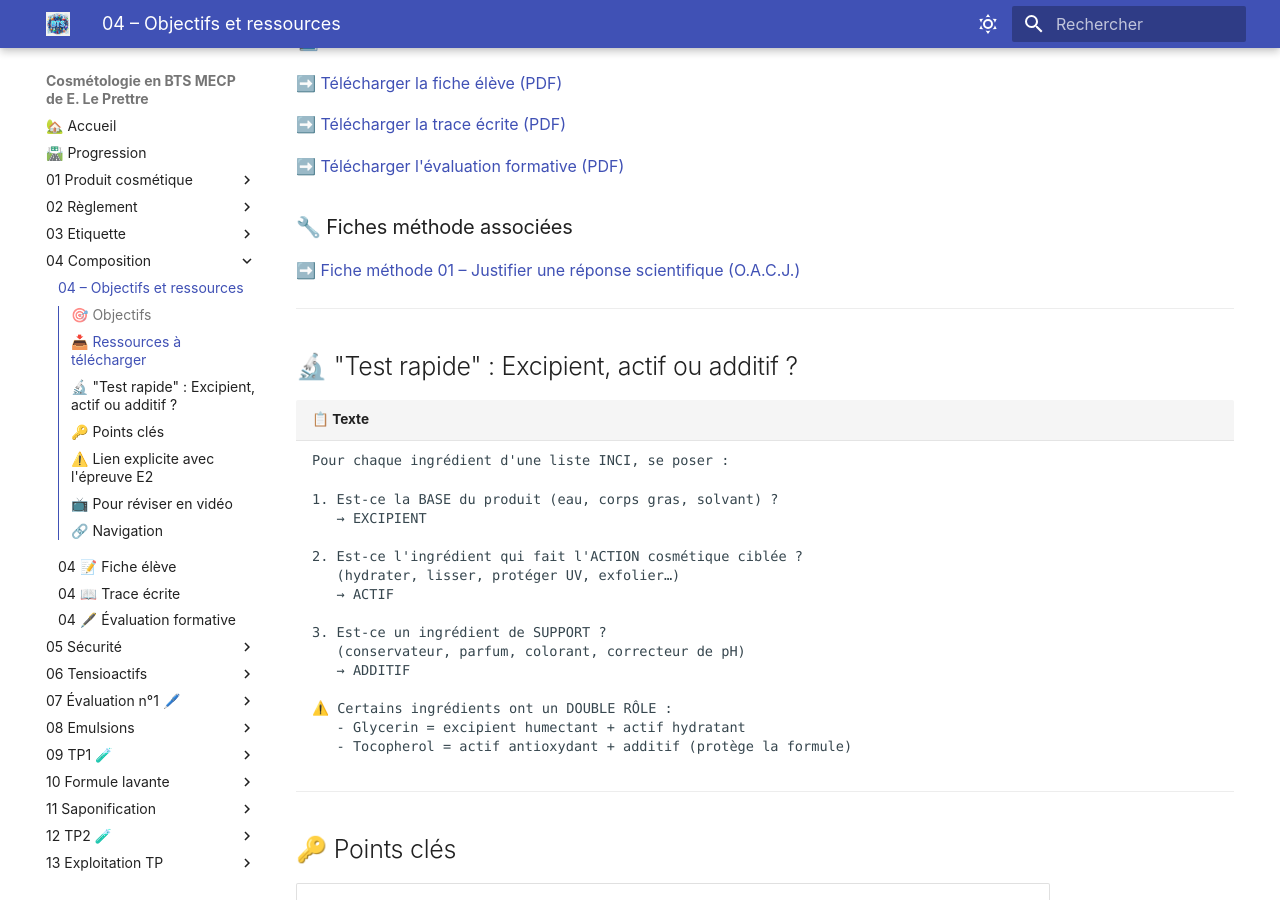
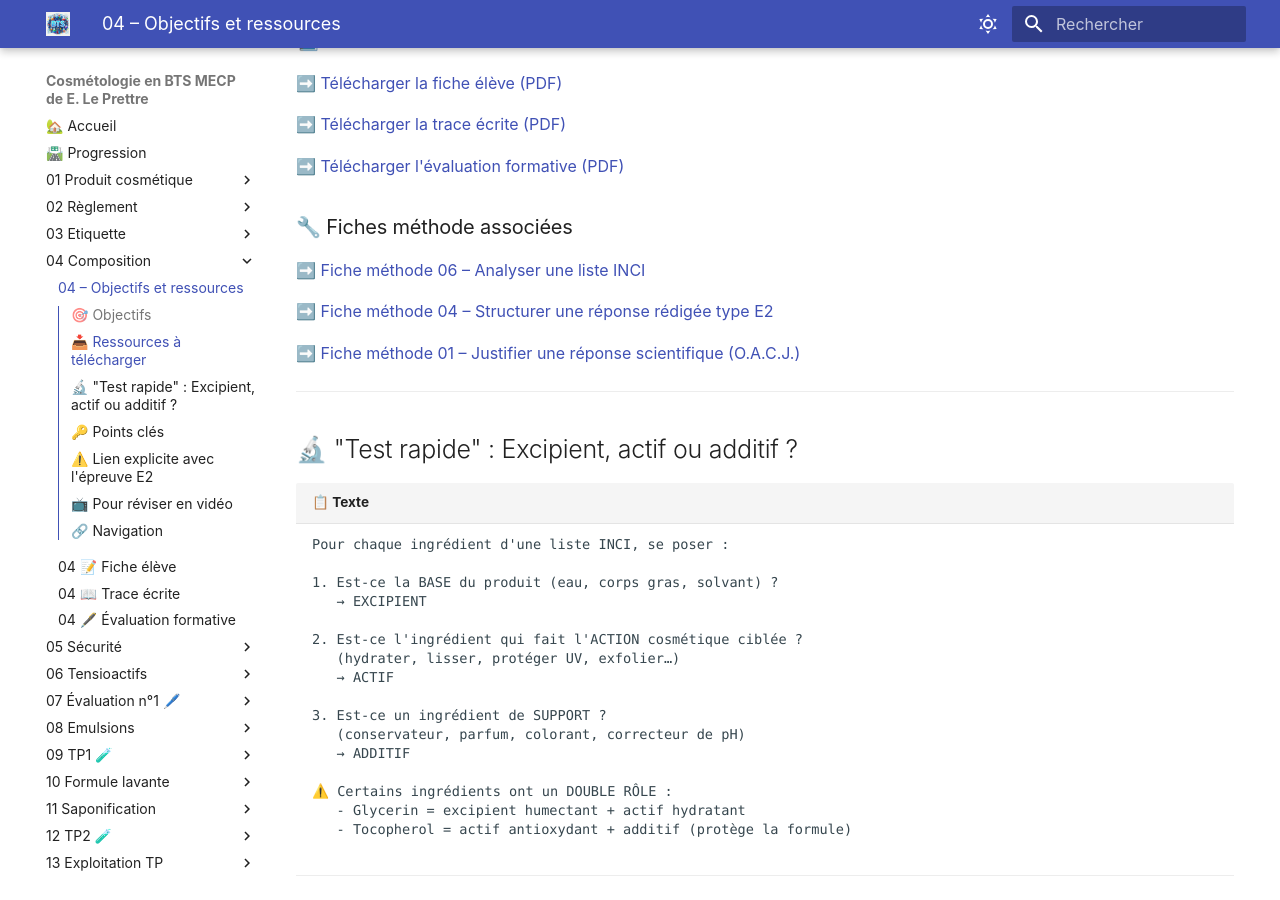
Before and after one commit to E-LePrettre/bts-mecp-cosmetologie, an MkDocs documentation site: the page built from docs/04_composition/README.md, in a window 1280 px wide and 900 px high, scrolled down 1103 px. Built offline with MkDocs 1.6.1 and Material for MkDocs 9.7.7, drawn with Linux system fonts in a browser that asks for light colours.

Commit message:
04 mise à jour

```diff
--- a/docs/04_composition/README.md
+++ b/docs/04_composition/README.md
@@ -44,7 +44,12 @@ Cette séance fait le lien entre la **lecture réglementaire** des produits (sé
 
 ### 🔧 Fiches méthode associées
 
+➡️ [Fiche méthode 06 – Analyser une liste INCI](../Methodologie/06_fiche_methode.md)
+
+➡️ [Fiche méthode 04 – Structurer une réponse rédigée type E2](../Methodologie/04_fiche_methode.md)
+
 ➡️ [Fiche méthode 01 – Justifier une réponse scientifique (O.A.C.J.)](../Methodologie/01_fiche_methode.md)
+
 
 ---
 
```
Also changed, not shown: docs/04_composition/04b_trace_ecrite.md (+1 -0 lines), 1 other file.
